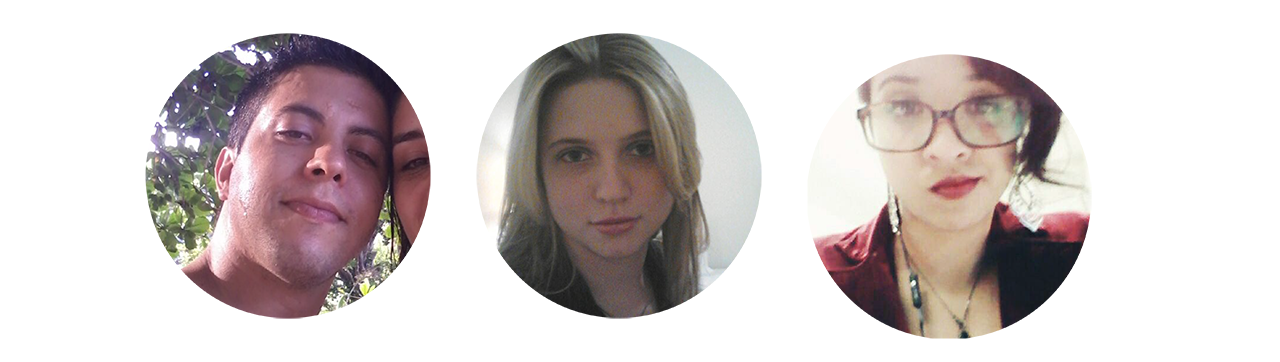
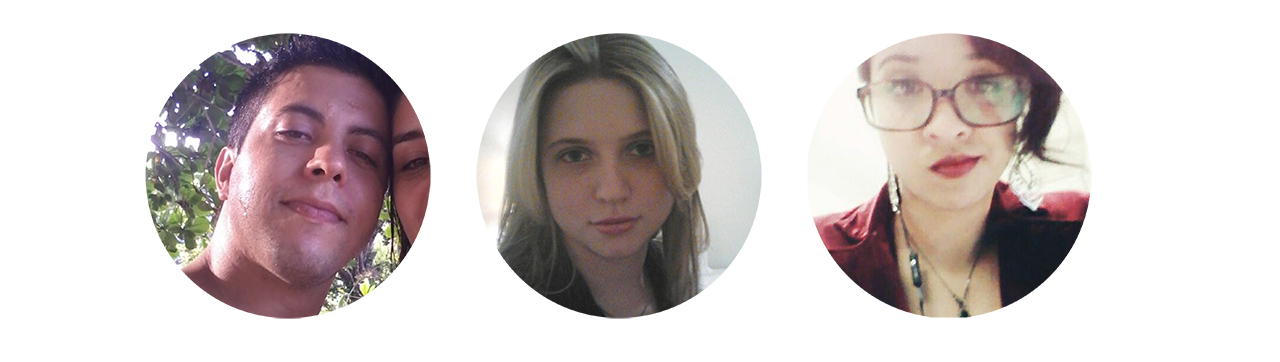
Before and after one commit to 88Diego/KaninoPetShop, a plain HTML site: page sobre.html in a window 1280 px wide. Shown: the part 315-677 px from the top of the page. Drawn offline with Linux system fonts and the light colour scheme.

Commit message:
Correção do float em equipe

```diff
--- a/assets/css/stylesheet.css
+++ b/assets/css/stylesheet.css
@@ -553,10 +553,11 @@ section ul.perfil {
 }
 
 section ul.perfil li {
-    display: inline-block;
+    display: block;
     width: 29%;
     margin: 0 17px;
     text-align: left;
+    float: left;
 }
 
 section .empresa {
```
